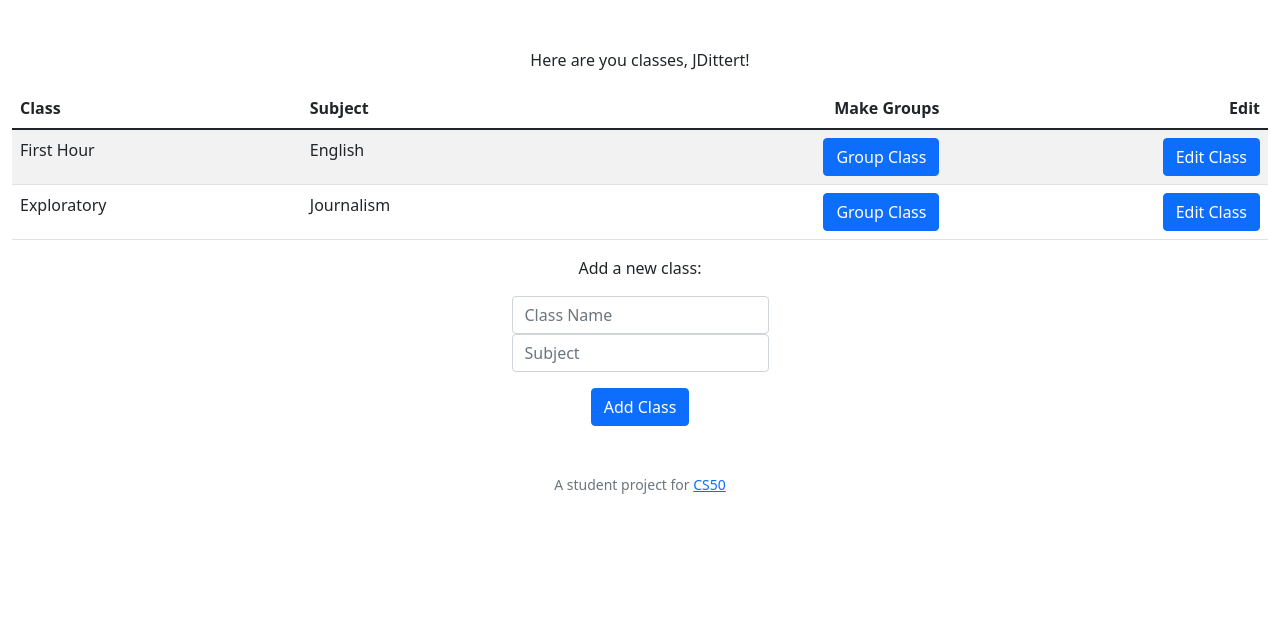
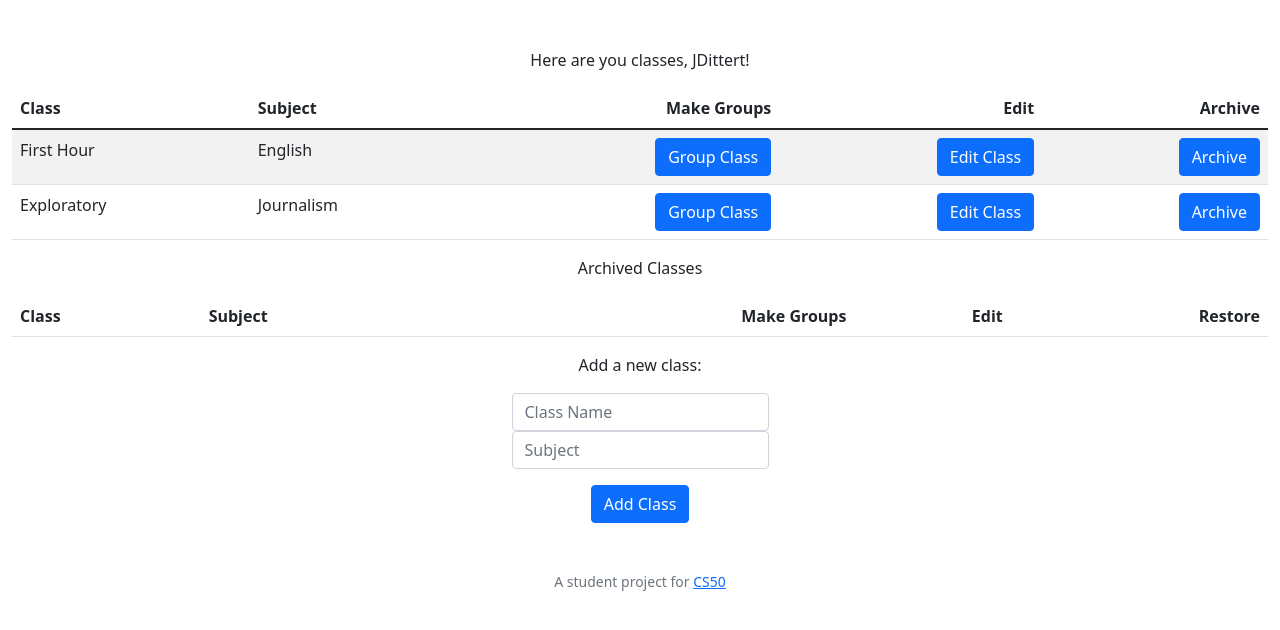
Before and after one commit to jdittert/cs50final, a Flask app: page /classes in a window 1280 px wide. Shown: the part 76-706 px from the top of the page. Run offline with Flask 2, Linux system fonts and the light colour scheme; a user stored in the database is signed in; lists and menus that the app fills with data are empty; some libraries are stand-ins or nearby versions.

Commit message:
Archive function works

```diff
--- a/app.py
+++ b/app.py
@@ -90,6 +90,22 @@
     else:
         return render_template("addstudent.html")
 
+@app.route("/archive", methods=["POST"])
+@login_required
+def archive():
+    # Get class id
+    teacher = db.execute("SELECT * FROM users WHERE id = ?", session["user_id"])
+    name = teacher[0]["usercase"]
+    period = request.args.get("period")
+    period_id = db.execute("SELECT * FROM classes WHERE teacher = ? and class = ?", session["user_id"], period)
+    periodx = period_id[0]["id"]
+    yes = "yes"
+
+    # Archive class
+    db.execute("UPDATE classes SET archived = ? WHERE id = ?", yes, periodx)
+    flash("Class archived.")
+    return redirect("/classes")
+
 @app.route("/classes")
 @login_required
 def classes():
@@ -101,8 +117,10 @@
     name = teacher[0]["usercase"]
 
     classes = db.execute(
-        "SELECT * FROM classes WHERE teacher = ?", session["user_id"]
+        "SELECT * FROM classes WHERE teacher = ? AND archived = ?", session["user_id"], "no"
     )
+
+    archived = db.execute("SELECT * FROM classes WHERE teacher = ? AND archived = ?", session["user_id"], "yes")
 
     # If there are no classes
     if not classes:
@@ -111,7 +129,7 @@
 
     else:
         message = "Here are you classes"
-        return render_template("classes.html", name=name, message=message, classes=classes)
+        return render_template("classes.html", archived=archived, name=name, message=message, classes=classes)
 
 @app.route("/delete", methods=["POST"])
 @login_required
@@ -275,3 +293,21 @@
     # User reaches route via GET
     else:
         return render_template("register.html")
+
+@app.route("/restore", methods=["POST"])
+@login_required
+def restore():
+    # Restore a class from archives
+    # Get class id
+    teacher = db.execute("SELECT * FROM users WHERE id = ?", session["user_id"])
+    name = teacher[0]["usercase"]
+    period = request.args.get("period")
+    period_id = db.execute("SELECT * FROM classes WHERE teacher = ? and class = ?", session["user_id"], period)
+    periodx = period_id[0]["id"]
+    no = "no"
+
+    # Restore class
+    db.execute("UPDATE classes SET archived = ? WHERE id = ?", no, periodx)
+    flash("Class restored.")
+
+    return redirect("/classes")
--- a/templates/classes.html
+++ b/templates/classes.html
@@ -15,6 +15,7 @@
                 <th class="text-start">Subject</th>
                 <th class="text-end">Make Groups</th>
                 <th class="text-end">Edit</th>
+                <th class="text-end">Archive</th>
             </tr>
         </thead>
         <tbody>
@@ -32,6 +33,38 @@
                             <button class="btn btn-primary" type="submit" id="edit{{ class.class }}" name="edit{{ class.class }}">Edit Class</td>
                         </form>
                     </td>
+                    <td class="text-end">
+                        <form action="/archive?period={{ class.class }}" method="post">
+                            <button class="btn btn-primary" type="submit" id="archive{{ class.class }}" name="archive{{ class.class }}">Archive</td>
+                        </form>
+                    </td>
+                </tr>
+            {% endfor %}
+        </tbody>
+    </table>
+    <div>
+        <p>Archived Classes</p>
+    </div>
+    <table class="table table-striped">
+        <thead>
+            <tr>
+                <th class="text-start">Class</th>
+                <th class="text-start">Subject</th>
+                <th class="text-end">Make Groups</th>
+                <th class="text-end">Edit</th>
+                <th class="text-end">Restore</th>
+            </tr>
+        </thead>
+        <tbody>
+            {% for class in archived %}
+                <tr>
+                    <td class="text-start">{{ class.class }}</td>
+                    <td class="text-start" colspan="3">{{ class.subject }}</td>
+                    <td class="text-end">
+                        <form action="/restore?period={{ class.class }}" method="post">
+                            <button class="btn btn-primary" type="submit" id="restore{{ class.class }}" name="restore{{ class.class }}">Restore</td>
+                        </form>
+                    </td>
                 </tr>
             {% endfor %}
         </tbody>
```
Also changed, not shown: seatingchart.db, 1 other file.
